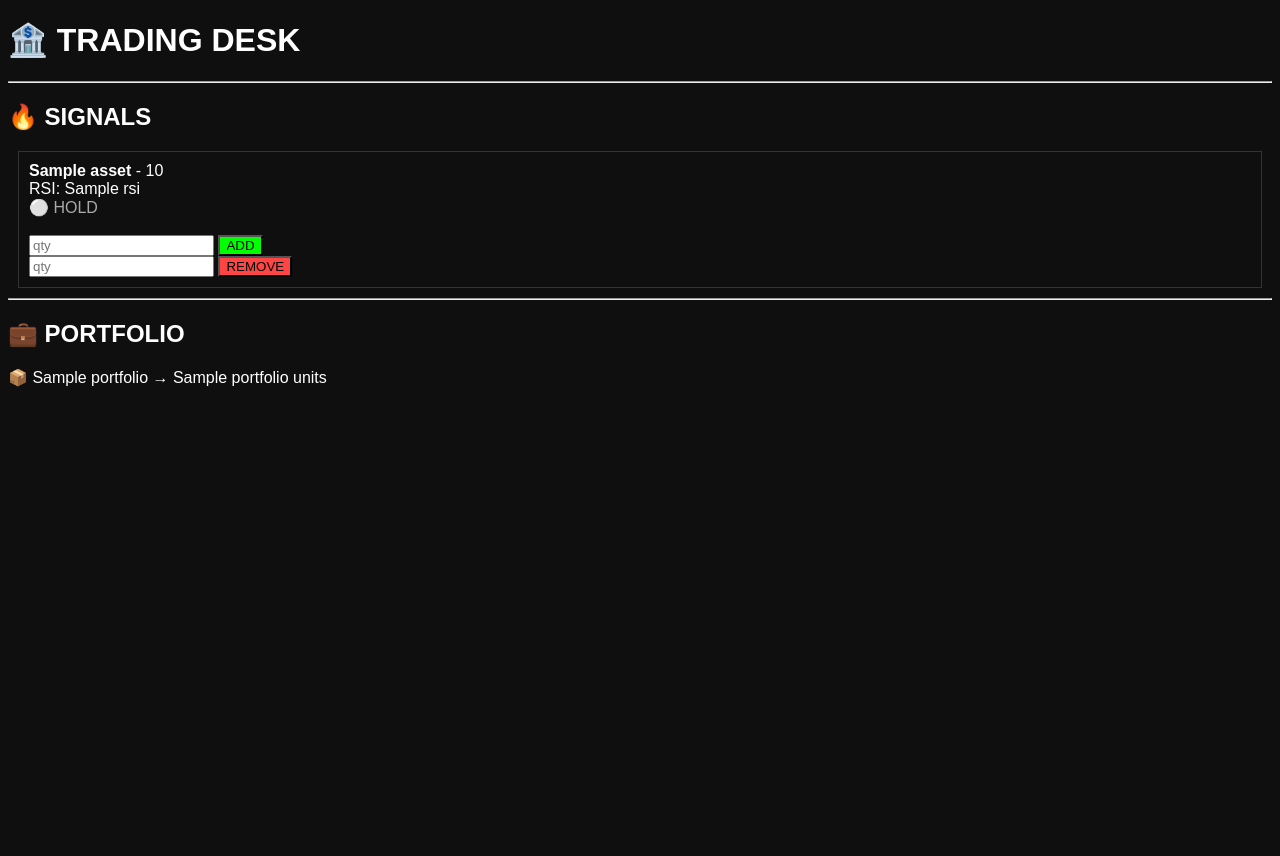
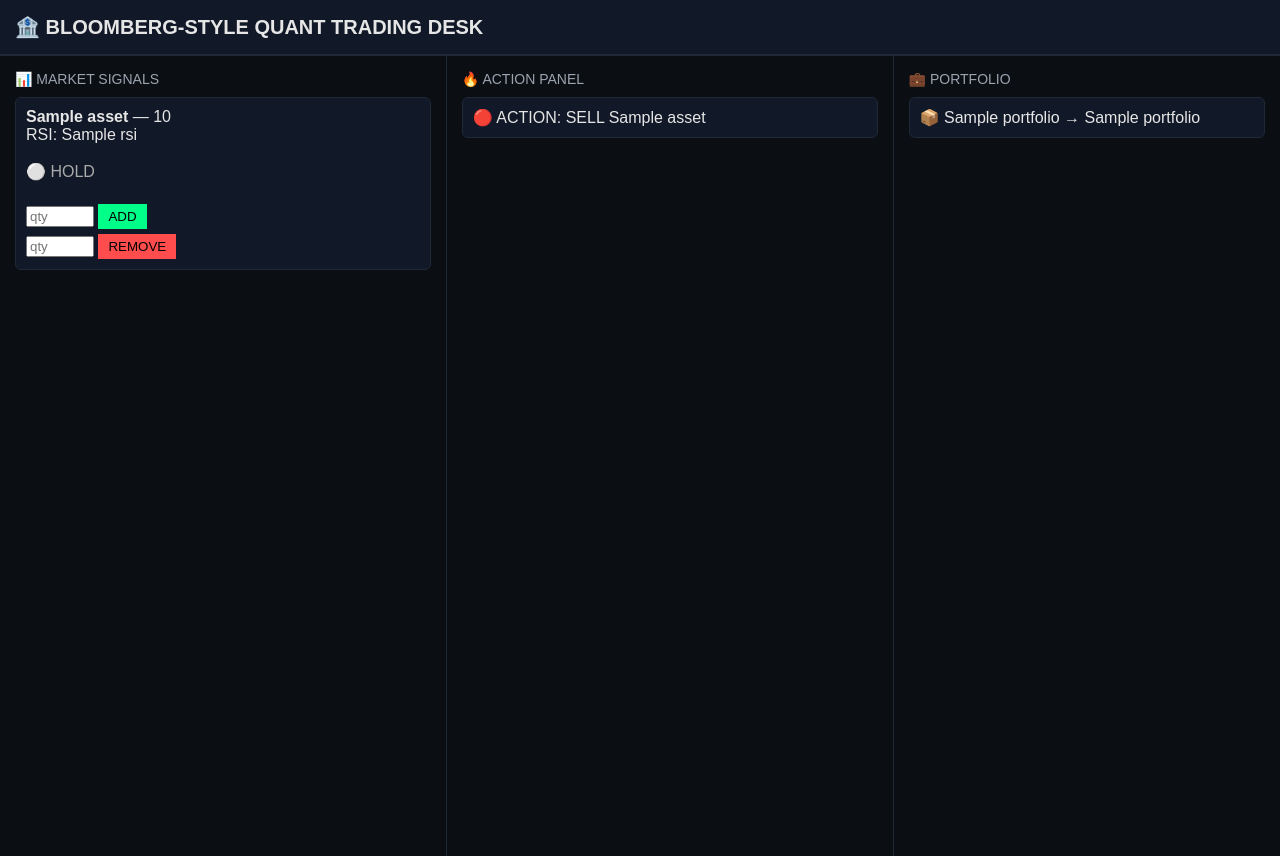
Before and after one commit to Emi202673/investtool-pro, a Flask app: template templates/dashboard.html in a window 1280 px wide. Before the commit the page ends 387 px from the top, so only its background shows below. Run offline with Flask 3, Linux system fonts and the light colour scheme; the template is opened without the code that fills it: most values are stand-ins (such as "Sample title", 1, 10 or a date in 2020).

Commit message:
Update dashboard.html

```diff
--- a/templates/dashboard.html
+++ b/templates/dashboard.html
@@ -1,57 +1,163 @@
 <!DOCTYPE html>
 <html>
 <head>
-    <title>Trading Desk UI</title>
+    <title>Bloomberg Style Trading Desk</title>
+
+    <style>
+        body {
+            margin:0;
+            font-family: Arial;
+            background:#0b0f14;
+            color:#e6e6e6;
+        }
+
+        .topbar {
+            background:#111827;
+            padding:15px;
+            font-size:20px;
+            font-weight:bold;
+            border-bottom:2px solid #1f2937;
+        }
+
+        .container {
+            display:flex;
+            height:100vh;
+        }
+
+        .left, .center, .right {
+            padding:15px;
+            overflow:auto;
+        }
+
+        .left {
+            width:35%;
+            border-right:1px solid #1f2937;
+        }
+
+        .center {
+            width:35%;
+            border-right:1px solid #1f2937;
+        }
+
+        .right {
+            width:30%;
+        }
+
+        .card {
+            background:#111827;
+            padding:10px;
+            margin:10px 0;
+            border-radius:6px;
+            border:1px solid #1f2937;
+        }
+
+        .buy { color:#00ff88; font-weight:bold; }
+        .sell { color:#ff4d4d; font-weight:bold; }
+        .hold { color:#aaaaaa; }
+
+        button {
+            margin-top:5px;
+            padding:5px 10px;
+            border:none;
+            cursor:pointer;
+        }
+
+        .buybtn { background:#00ff88; }
+        .sellbtn { background:#ff4d4d; }
+
+        input {
+            width:60px;
+        }
+
+        .title {
+            font-size:14px;
+            color:#9ca3af;
+            margin-bottom:5px;
+        }
+    </style>
 </head>
 
-<body style="font-family:Arial; background:#0f0f0f; color:white">
+<body>
 
-<h1>🏦 TRADING DESK</h1>
+<div class="topbar">
+🏦 BLOOMBERG-STYLE QUANT TRADING DESK
+</div>
 
-<hr>
+<div class="container">
 
-<h2>🔥 SIGNALS</h2>
+    <!-- LEFT: SIGNALS -->
+    <div class="left">
+
+        <div class="title">📊 MARKET SIGNALS</div>
 
         {% for s in signals %}
+        <div class="card">
 
-<div style="padding:10px; margin:10px; border:1px solid #333">
-
-<b>{{ s.asset }}</b> - {{ s.price }}<br>
-RSI: {{ s.rsi }}<br>
+            <b>{{ s.asset }}</b> — {{ s.price }}<br>
+            RSI: {{ s.rsi }}<br><br>
 
             {% if s.signal == "BUY" %}
-    <span style="color:#00ff00; font-weight:bold">🟢 BUY</span>
+                <span class="buy">🟢 BUY SIGNAL</span>
             {% elif s.signal == "SELL" %}
-    <span style="color:#ff0000; font-weight:bold">🔴 SELL</span>
+                <span class="sell">🔴 SELL SIGNAL</span>
             {% else %}
-    <span style="color:#aaaaaa">⚪ HOLD</span>
+                <span class="hold">⚪ HOLD</span>
             {% endif %}
 
             <br><br>
 
             <form method="POST" action="/add">
                 <input type="hidden" name="asset" value="{{ s.asset }}">
-    <input type="number" name="qty" placeholder="qty" step="0.1">
-    <button style="background:#00ff00">ADD</button>
+                <input type="number" name="qty" step="0.1" placeholder="qty">
+                <button class="buybtn">ADD</button>
             </form>
 
             <form method="POST" action="/remove">
                 <input type="hidden" name="asset" value="{{ s.asset }}">
-    <input type="number" name="qty" placeholder="qty" step="0.1">
-    <button style="background:#ff4444">REMOVE</button>
+                <input type="number" name="qty" step="0.1" placeholder="qty">
+                <button class="sellbtn">REMOVE</button>
             </form>
 
         </div>
-
         {% endfor %}
 
-<hr>
+    </div>
 
-<h2>💼 PORTFOLIO</h2>
+    <!-- CENTER: ACTION PANEL -->
+    <div class="center">
 
+        <div class="title">🔥 ACTION PANEL</div>
+
+        {% for s in signals %}
+            {% if s.signal != "HOLD" %}
+                <div class="card">
+
+                    {% if s.signal == "BUY" %}
+                        🟢 ACTION: BUY {{ s.asset }}
+                    {% else %}
+                        🔴 ACTION: SELL {{ s.asset }}
+                    {% endif %}
+
+                </div>
+            {% endif %}
+        {% endfor %}
+
+    </div>
+
+    <!-- RIGHT: PORTFOLIO -->
+    <div class="right">
+
+        <div class="title">💼 PORTFOLIO</div>
+
+        <div class="card">
         {% for k, v in portfolio.items() %}
-<p>📦 {{ k }} → {{ v }} units</p>
+            📦 {{ k }} → {{ v }}<br>
         {% endfor %}
+        </div>
+
+    </div>
+
+</div>
 
 </body>
 </html>
```
Lines whose indentation alone changed are shown as unchanged.
